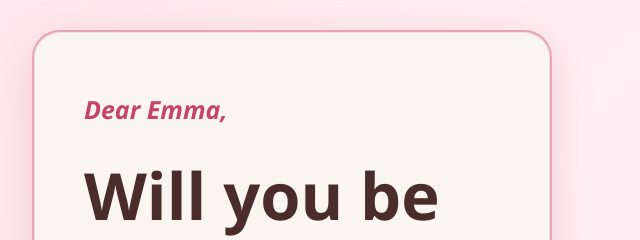
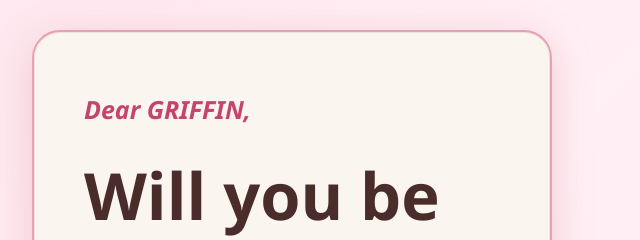
Before and after one commit to lucasreydman/valentine, a plain HTML site: page valentine-site/index.html in a window 1280 px wide. Shown: the top 240 px of the page, 348-988 px from the left. Drawn offline with Linux system fonts and the light colour scheme.

Commit message:
change emma to griffin

```diff
--- a/valentine-site/index.html
+++ b/valentine-site/index.html
@@ -17,7 +17,7 @@
   <!-- Screen A: Ask screen — card style -->
   <section id="screen-ask" class="screen screen-ask active" aria-label="Valentine question">
     <div class="card ask-card">
-      <p class="card-dear">Dear Emma,</p>
+      <p class="card-dear">Dear GRIFFIN,</p>
       <h1>Will you be my Valentine? 💘</h1>
       <p class="subtext">Choose wisely...</p>
       <div class="buttons-wrap">
```
